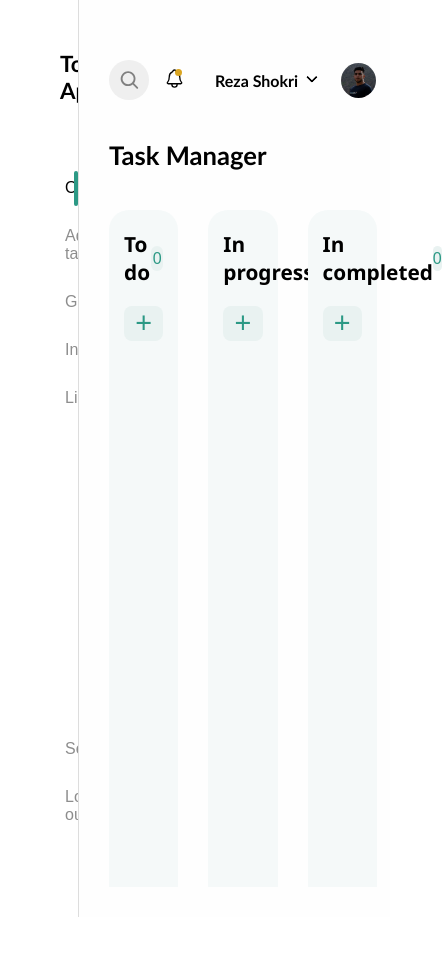
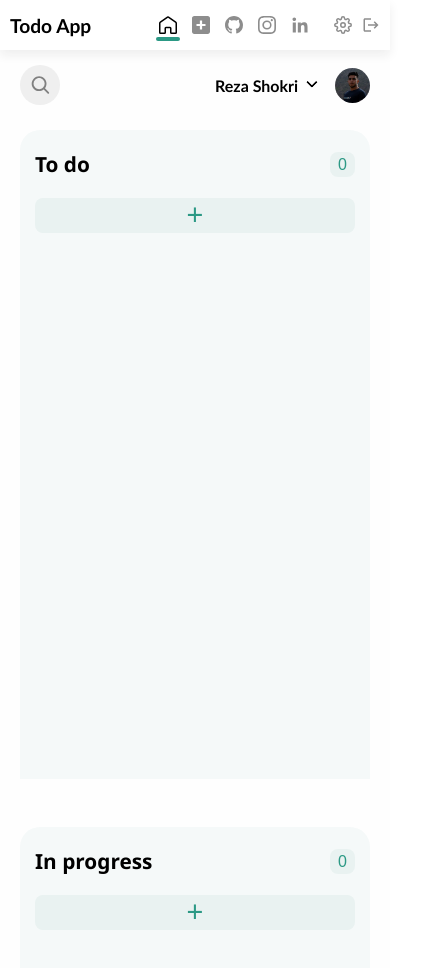
Before and after one commit to rezashokri99/Task-Manager, a React (Create React App) app: page /taskmanager in a window 390 px wide. Shown: the top 968 px of the page, 442 px wide, since content can reach past the window. Before the commit the page ends 917 px from the top, so only its background shows below. Built offline with nearby package versions, Linux system fonts and the light colour scheme.

Commit message:
make responsive project

```diff
--- a/src/components/MainContainer.module.css
+++ b/src/components/MainContainer.module.css
@@ -44,3 +44,31 @@
     right: 3px;
     top: 1px;
 }
+
+
+
+
+@media (max-width: 1300px) {
+    .mainContainer{
+        padding: 20px 20px 20px 20px ;
+    }
+}
+
+
+@media (max-width: 580px) {
+    .mainContainer {
+        width: 100%;
+        border-left: none;
+        margin-top: 50px;
+        padding: 0 20px 20px 20px ;
+    }
+    .mainHeader{
+        height: 70px;
+    }
+}
+
+@media (max-width: 480px) {
+    .notificationContainer {
+        display: none;
+    }
+}
--- a/src/components/Sidebar.js
+++ b/src/components/Sidebar.js
@@ -25,15 +25,15 @@ const Sidebar = () => {
             <div className={styles.title}>Todo App</div>
             <div className={styles.menuContainer}>
                 <ul>
-                    <li><Link to="./taskmanager" className={pathLocation === "/taskmanager" ? styles.active : ""}><GrHomeRounded /> Overview</Link></li>
-                    <li><Link to="./addtask" className={pathLocation === "/addtask" ? styles.active : ""} onClick={statusHandler}><SiAddthis /> Add task</Link></li>
-                    <li><a href="#1"><BsGithub /> GitHub</a></li>
-                    <li><a href="#1"><BsInstagram /> Instagram</a></li>
-                    <li><a href="#1"><GrLinkedinOption /> Linkedin</a></li>
+                    <li><Link to="./taskmanager" className={pathLocation === "/taskmanager" ? styles.active : ""}><GrHomeRounded /> <span>Overview</span></Link></li>
+                    <li><Link to="./addtask" className={pathLocation === "/addtask" ? styles.active : ""} onClick={statusHandler}><SiAddthis /> <span>Add task</span></Link></li>
+                    <li><a href="#1"><BsGithub /> <span>GitHub</span></a></li>
+                    <li><a href="#1"><BsInstagram /> <span>Instagram</span></a></li>
+                    <li><a href="#1"><GrLinkedinOption /> <span>Linkedin</span></a></li>
                 </ul>
                 <ul>
-                    <li><a href="#1"><FiSettings />Settings</a></li>
-                    <li><a href="#1"><MdLogout />Log out</a></li>
+                    <li><a href="#1"><FiSettings /><span>Settings</span></a></li>
+                    <li><a href="#1"><MdLogout /><span>Log out</span></a></li>
                 </ul>
             </div>
 
--- a/src/components/Sidebar.module.css
+++ b/src/components/Sidebar.module.css
@@ -78,3 +78,133 @@
 
 .menuContainer ul li:first-child {
 }
+
+
+
+
+@media (max-width: 1300px) {
+    .sidebarContainer {
+        padding: 50px 0 0 30px;
+    }
+}
+
+
+@media (max-width: 900px) {
+    .sidebarContainer {
+        padding: 50px 0 0 20px;
+    }
+}
+
+@media (max-width: 660px) {
+    .sidebarContainer {
+        padding: 50px 0 0 10px;
+    }
+}
+
+
+@media (max-width: 580px) {
+    .sidebarContainer {
+        width: 100%;
+        background-color: #FFF;
+        padding: 0 10px;
+        position: fixed;
+        height: 50px;
+        z-index: 35;
+        display: flex;
+        justify-content: space-between;
+        align-items: center;
+        box-shadow: 0 5px 10px #eeeeee;
+    }
+
+    .title{
+        display: flex;
+        align-items: center;
+    }
+
+    .menuContainer {
+        display: flex;
+        flex-direction: row;
+        margin: 0;
+        align-items: center;
+
+    }
+    .menuContainer ul{
+        display: flex;
+    }
+    .menuContainer ul:nth-child(2){
+        margin-left: 20px;
+    }
+    .menuContainer ul li a.active::after{
+        position: absolute;
+        content: "";
+        width: 28px;
+        height: 4px;
+        background-color: #2C9985;
+        transition: all 0.3s ease-in-out;
+        border-radius: 2px;
+        bottom: 8px;
+        right: 12px;
+    }
+
+
+    .menuContainer ul a span {
+        display: none;
+    }
+    .menuContainer ul svg {
+        display: block;
+        margin-right: 15px;
+        font-size: 22px;
+    }
+    .menuContainer ul:last-child li:last-child svg {
+        margin-right: 0;
+    }
+}
+
+@media (max-width: 480px) {
+    .title{
+        font-size: 1.2rem;
+    }
+    .menuContainer ul:nth-child(2){
+        margin-left: 10px;
+    }
+
+    .menuContainer ul svg {
+        margin-right: 15px;
+        font-size: 20px;
+    }
+
+    .menuContainer ul li a.active::after{
+        width: 26px;
+        right: 12px;
+    }
+    .menuContainer ul:last-child svg {
+        margin-right: 10px;
+    }
+
+}
+
+@media (max-width: 480px) {
+    .menuContainer ul svg {
+        margin-right: 15px;
+        font-size: 18px;
+    }
+
+    .menuContainer ul li a.active::after{
+        width: 24px;
+        right: 12px;
+    }
+}
+
+
+@media (max-width: 380px) {
+    .menuContainer ul:nth-child(2){
+        margin-left: 15px;
+    }
+    .menuContainer ul svg {
+        margin-right: 10px;
+    }
+    .menuContainer ul li a.active::after{
+        width: 24px;
+        right: 7px;
+    }
+}
--- a/src/components/TaskManager.module.css
+++ b/src/components/TaskManager.module.css
@@ -79,3 +79,44 @@
 .todosList, .progressesList, .completedsList {
     min-height: calc(100vh - 40vh);
 }
+
+
+
+
+@media (max-width: 1300px) {
+    .taskManager{
+        display: grid;
+        grid-template-columns: 48% 48%;
+        gap: 5% 4%;
+    }
+
+    .todoSection, .progressSection, .completedSection {
+        width: 100%;
+    }
+
+    .progressSection {
+        margin: 0;
+    }
+}
+
+
+
+@media (max-width: 700px) {
+    .taskManager{
+        display: grid;
+        grid-template-columns: 100%;
+    }
+
+    .todoSection, .progressSection, .completedSection {
+        width: 100%;
+    }
+
+    .progressSection {
+        margin: 0;
+    }
+    .taskManagerTitle {
+        text-align: center;
+        margin-bottom: 20px;
+        display: none;
+    }
+}
--- a/src/components/searchInput/SearchInput.css
+++ b/src/components/searchInput/SearchInput.css
@@ -104,3 +104,15 @@
 .s128 form .inner-form .row .input-field.first input.isFocus ~ .clear {
   opacity: 1;
 }
+
+@media (max-width: 700px) {
+  .s128 {
+    width: 240px;
+  }
+}
+
+@media (max-width: 480px) {
+  .s128 {
+    padding-right: 0;
+  }
+}
--- a/src/components/userInfo/UserInfo.css
+++ b/src/components/userInfo/UserInfo.css
@@ -134,3 +134,34 @@ label:hover {
     width: 35px;
     border-radius: 50%;
 }
+.list {
+	background-color: #949494;
+	color: #FFF;
+}
+.list li label {
+	color: #FFF;
+}
+
+
+
+@media (max-width: 580px) {
+	.list {
+		width: 160px;
+		top: 30px;
+	}
+}
+
+@media (max-width: 480px) {
+	.userinfoContainer{
+		margin-left: 10px;
+	}
+
+	details {
+		margin-right: 10px;
+		position: relative;
+	}
+	.list {
+		width: 155px;
+		top: 30px;
+	}
+}
```
